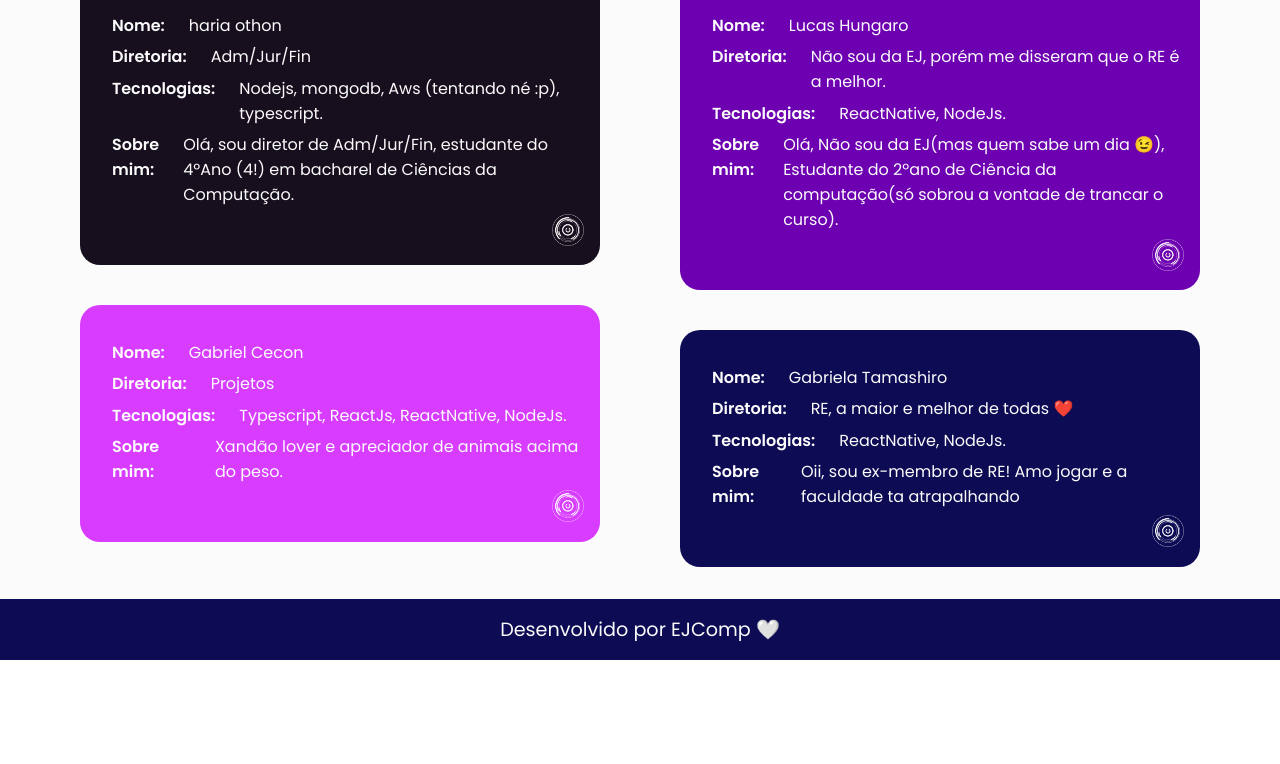
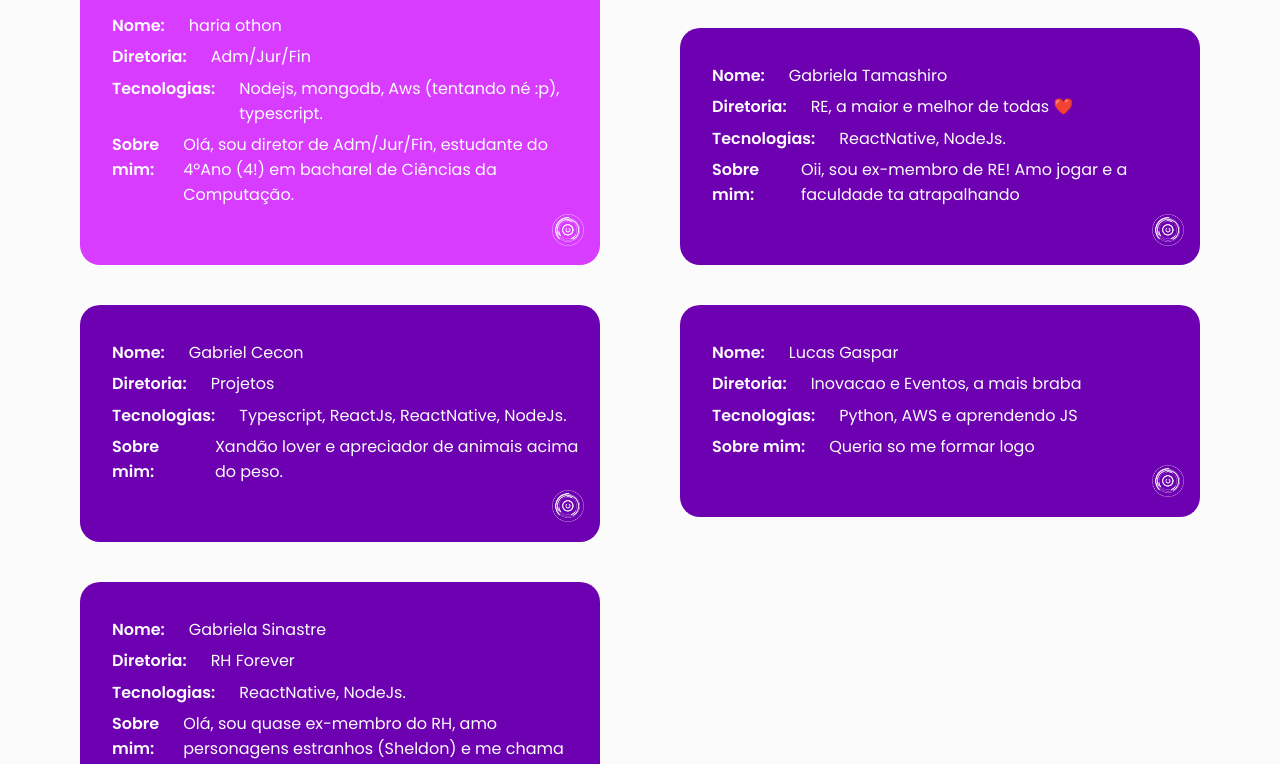
Before and after one commit to ejcompunesp/hacktoberfest2022, a React (Create React App) app: page / in a window 1280 px wide. Shown: the part 1252-2016 px from the top of the page. Before the commit the page ends 1912 px from the top, so only its background shows below. Built offline with nearby package versions, Linux system fonts and the light colour scheme.

Commit message:
Update mural.ts

```diff
--- a/src/mural.ts
+++ b/src/mural.ts
@@ -43,5 +43,11 @@ export const members: memberType[] = [
     diretoria: "RE, a maior e melhor de todas ❤️",
     tecnologias: "ReactNative, NodeJs.",
     sobreMim: "Oii, sou ex-membro de RE! Amo jogar e a faculdade ta atrapalhando",
-    },
+   },
+   {
+    nome: "Lucas Gaspar",
+    diretoria: "Inovacao e Eventos, a mais braba",
+    tecnologias: "Python, AWS e aprendendo JS",
+    sobreMim: "Queria so me formar logo",
+   },
 ];
```
